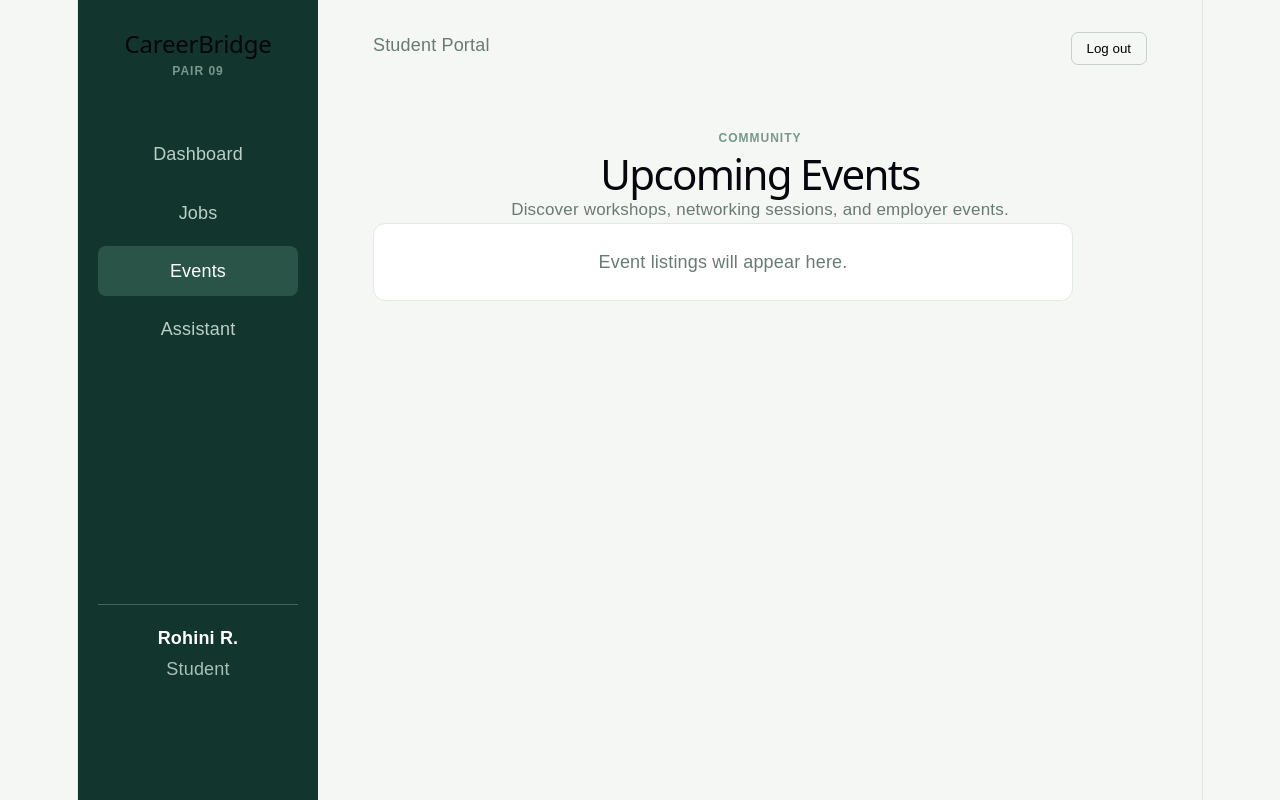
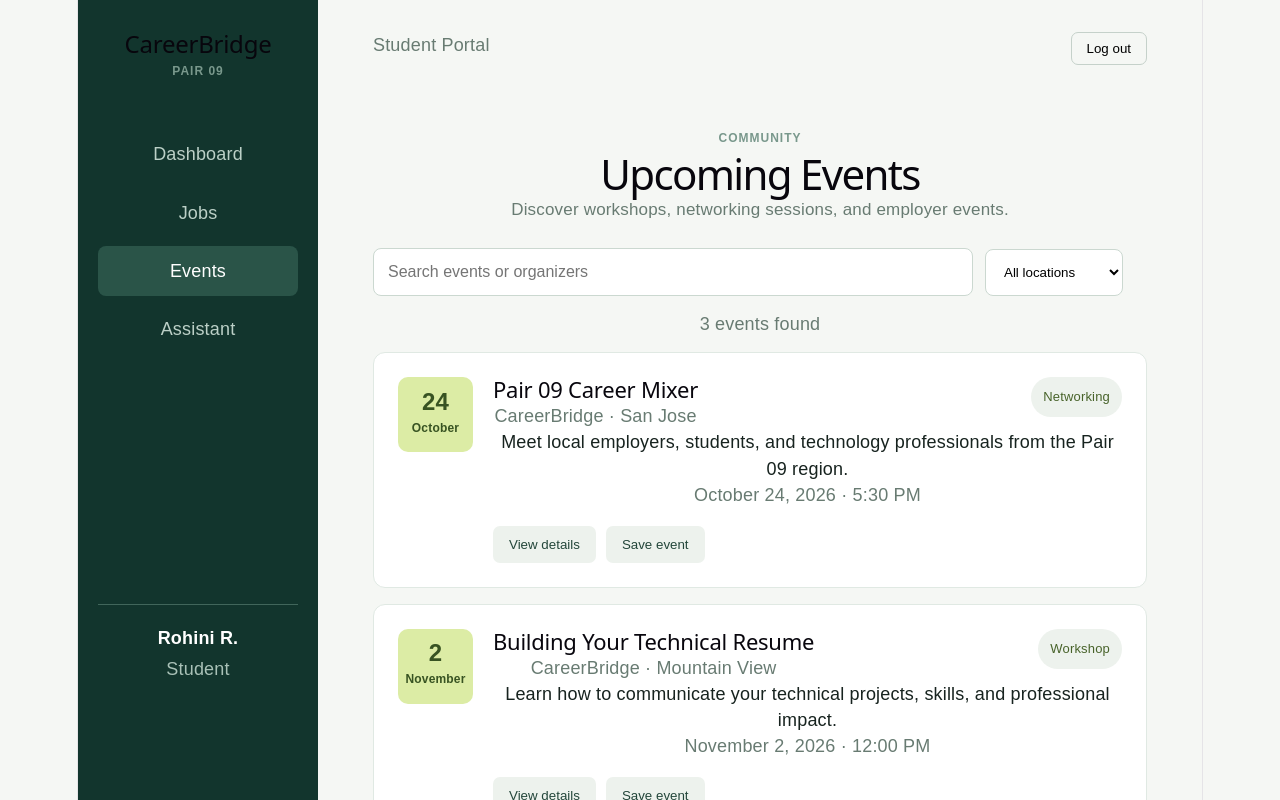
Before and after one commit to RohiniRamsheshu/careerbridge-pair09-lab1, a React app in the folder frontend/: page /events in a window 1280 px wide. Shown: the top 800 px of the page. Built offline with nearby package versions, Linux system fonts and the light colour scheme; the HTML template or start-up script is replaced by a standard one.

Commit message:
Implement event search, details, registration, and save flow

```diff
--- a/frontend/src/App.css
+++ b/frontend/src/App.css
@@ -360,3 +360,108 @@ h2 {
     flex-direction: column;
   }
 }
+.event-filters {
+  display: flex;
+  gap: 12px;
+  align-items: center;
+  margin: 25px 0 15px;
+}
+
+.event-filters .search-box {
+  flex: 1;
+  margin: 0;
+}
+
+.event-filters select {
+  padding: 14px;
+  border: 1px solid #cbd8d0;
+  border-radius: 8px;
+  background: white;
+}
+
+.event-list {
+  display: grid;
+  gap: 16px;
+  max-width: 900px;
+}
+
+.event-card {
+  display: flex;
+  gap: 20px;
+  background: white;
+  border: 1px solid #e0e9e3;
+  border-radius: 12px;
+  padding: 24px;
+}
+
+.event-date {
+  width: 75px;
+  height: 75px;
+  flex-shrink: 0;
+  display: flex;
+  flex-direction: column;
+  align-items: center;
+  justify-content: center;
+  background: #dceca5;
+  color: #385322;
+  border-radius: 10px;
+}
+
+.event-date strong {
+  font-size: 24px;
+}
+
+.event-date span {
+  font-size: 12px;
+  font-weight: bold;
+}
+
+.event-content {
+  flex: 1;
+}
+
+.event-header {
+  display: flex;
+  justify-content: space-between;
+  gap: 20px;
+}
+
+.event-card h2 {
+  margin: 0;
+  font-size: 22px;
+}
+
+.event-meta,
+.event-time {
+  color: #687b72;
+}
+
+.event-type {
+  height: fit-content;
+  background: #edf2ed;
+  color: #48632a;
+  padding: 7px 12px;
+  border-radius: 20px;
+  font-size: 13px;
+}
+
+.event-actions {
+  display: flex;
+  gap: 10px;
+  margin-top: 18px;
+}
+
+@media (max-width: 800px) {
+  .event-filters {
+    flex-direction: column;
+    align-items: stretch;
+  }
+
+  .event-header {
+    flex-direction: column;
+  }
+
+  .event-card {
+    flex-direction: column;
+  }
+}
--- a/frontend/src/App.jsx
+++ b/frontend/src/App.jsx
@@ -1,7 +1,7 @@
 import { BrowserRouter, NavLink, Route, Routes } from "react-router-dom";
 import "./App.css";
 import JobsPage from "./pages/JobsPage.jsx";
-
+import EventsPage from "./pages/EventsPage.jsx";
 function Layout({ children }) {
   return (
     <div className="app">
@@ -136,8 +136,8 @@ function App() {
       <Layout>
         <Routes>
           <Route path="/" element={<Dashboard />} />
-          <Route path="/jobs" element={<JobsPage />} />          <Route path="/events" element={<Events />} />
-          <Route path="/assistant" element={<Assistant />} />
+          <Route path="/jobs" element={<JobsPage />} />
+          <Route path="/events" element={<EventsPage />} />          <Route path="/assistant" element={<Assistant />} />
         </Routes>
       </Layout>
     </BrowserRouter>
--- /dev/null
+++ b/frontend/src/pages/EventsPage.jsx
@@ -0,0 +1,205 @@
+import { useMemo, useState } from "react";
+
+const events = [
+  {
+    id: 1,
+    title: "Pair 09 Career Mixer",
+    organizer: "CareerBridge",
+    location: "San Jose",
+    date: "October 24, 2026",
+    time: "5:30 PM",
+    type: "Networking",
+    description:
+      "Meet local employers, students, and technology professionals from the Pair 09 region.",
+  },
+  {
+    id: 2,
+    title: "Building Your Technical Resume",
+    organizer: "CareerBridge",
+    location: "Mountain View",
+    date: "November 2, 2026",
+    time: "12:00 PM",
+    type: "Workshop",
+    description:
+      "Learn how to communicate your technical projects, skills, and professional impact.",
+  },
+  {
+    id: 3,
+    title: "Introduction to Machine Learning Careers",
+    organizer: "Palo Alto Research",
+    location: "Palo Alto",
+    date: "November 10, 2026",
+    time: "6:00 PM",
+    type: "Career Talk",
+    description:
+      "Explore career paths, internship opportunities, and skills needed for machine learning roles.",
+  },
+];
+
+function EventsPage() {
+  const [search, setSearch] = useState("");
+  const [location, setLocation] = useState("All");
+  const [selectedEvent, setSelectedEvent] = useState(null);
+  const [registeredEvent, setRegisteredEvent] = useState(null);
+  const [savedEvents, setSavedEvents] = useState([]);
+
+  const filteredEvents = useMemo(() => {
+    return events.filter((event) => {
+      const matchesSearch =
+        event.title.toLowerCase().includes(search.toLowerCase()) ||
+        event.organizer.toLowerCase().includes(search.toLowerCase()) ||
+        event.type.toLowerCase().includes(search.toLowerCase());
+
+      const matchesLocation =
+        location === "All" || event.location === location;
+
+      return matchesSearch && matchesLocation;
+    });
+  }, [search, location]);
+
+  function saveEvent(event) {
+    const confirmed = window.confirm(
+      `Do you want to save "${event.title}" to your profile?`
+    );
+
+    if (!confirmed) {
+      return;
+    }
+
+    setSavedEvents((current) =>
+      current.includes(event.id)
+        ? current.filter((id) => id !== event.id)
+        : [...current, event.id]
+    );
+  }
+
+  function registerForEvent(event) {
+    setRegisteredEvent(event);
+    setSelectedEvent(null);
+  }
+
+  return (
+    <section>
+      <p className="eyebrow">COMMUNITY</p>
+      <h1>Upcoming Events</h1>
+      <p className="subtitle">
+        Discover workshops, networking sessions, and employer events.
+      </p>
+
+      <div className="event-filters">
+        <input
+          className="search-box"
+          value={search}
+          onChange={(event) => setSearch(event.target.value)}
+          placeholder="Search events or organizers"
+        />
+
+        <select
+          value={location}
+          onChange={(event) => setLocation(event.target.value)}
+        >
+          <option value="All">All locations</option>
+          <option value="San Jose">San Jose</option>
+          <option value="Mountain View">Mountain View</option>
+          <option value="Palo Alto">Palo Alto</option>
+        </select>
+      </div>
+
+      <p className="result-count">
+        {filteredEvents.length} event
+        {filteredEvents.length === 1 ? "" : "s"} found
+      </p>
+
+      <div className="event-list">
+        {filteredEvents.map((event) => (
+          <article className="event-card" key={event.id}>
+            <div className="event-date">
+              <strong>{event.date.split(" ")[1].replace(",", "")}</strong>
+              <span>{event.date.split(" ")[0]}</span>
+            </div>
+
+            <div className="event-content">
+              <div className="event-header">
+                <div>
+                  <h2>{event.title}</h2>
+                  <p className="event-meta">
+                    {event.organizer} · {event.location}
+                  </p>
+                </div>
+
+                <span className="event-type">{event.type}</span>
+              </div>
+
+              <p>{event.description}</p>
+
+              <p className="event-time">
+                {event.date} · {event.time}
+              </p>
+
+              <div className="event-actions">
+                <button
+                  className="secondary-button"
+                  onClick={() => setSelectedEvent(event)}
+                >
+                  View details
+                </button>
+
+                <button
+                  className={
+                    savedEvents.includes(event.id)
+                      ? "saved-button"
+                      : "secondary-button"
+                  }
+                  onClick={() => saveEvent(event)}
+                >
+                  {savedEvents.includes(event.id) ? "Saved" : "Save event"}
+                </button>
+              </div>
+            </div>
+          </article>
+        ))}
+      </div>
+
+      {selectedEvent && (
+        <div className="modal-overlay">
+          <div className="job-modal">
+            <button
+              className="close-button"
+              onClick={() => setSelectedEvent(null)}
+            >
+              ×
+            </button>
+
+            <p className="eyebrow">EVENT DETAILS</p>
+            <h2>{selectedEvent.title}</h2>
+            <p className="event-meta">
+              {selectedEvent.organizer} · {selectedEvent.location}
+            </p>
+
+            <p>{selectedEvent.description}</p>
+
+            <p className="event-time">
+              {selectedEvent.date} · {selectedEvent.time}
+            </p>
+
+            <button
+              className="primary-button"
+              onClick={() => registerForEvent(selectedEvent)}
+            >
+              Register
+            </button>
+          </div>
+        </div>
+      )}
+
+      {registeredEvent && (
+        <div className="success-message">
+          Registered for <strong>{registeredEvent.title}</strong>.
+          <button onClick={() => setRegisteredEvent(null)}>Dismiss</button>
+        </div>
+      )}
+    </section>
+  );
+}
+
+export default EventsPage;
```
